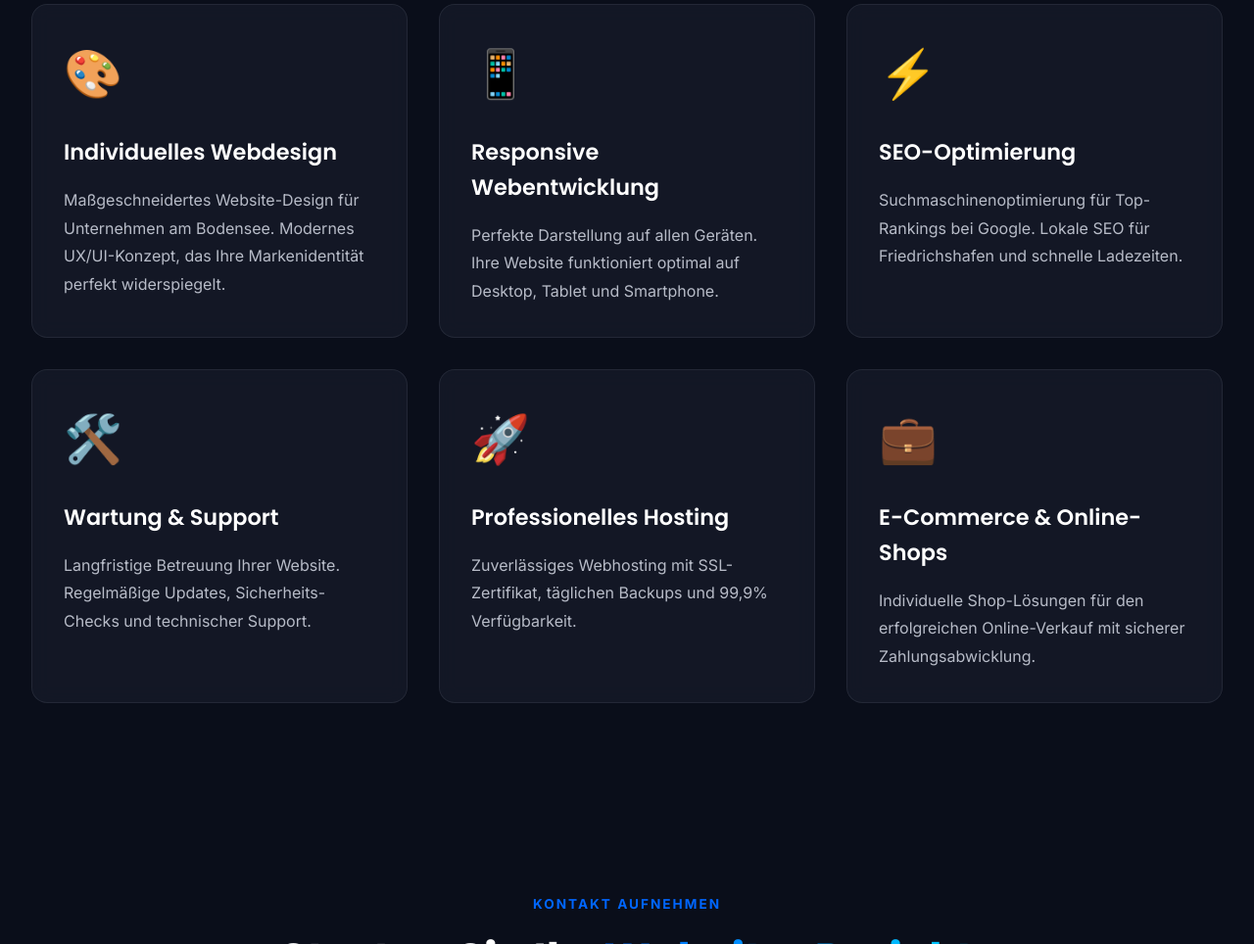
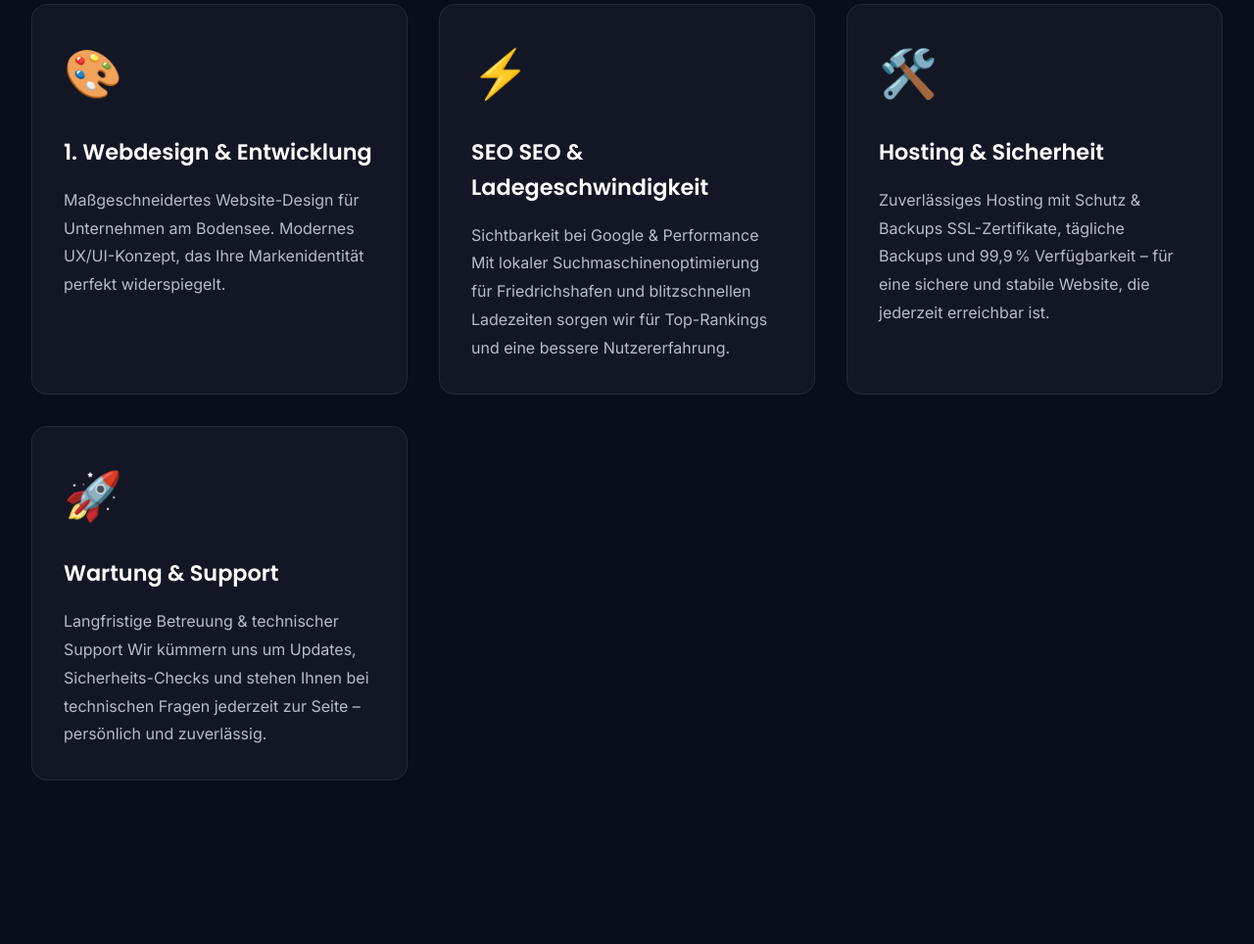
Before and after one commit to ewddigital-jpg/officialevoweb, a plain HTML site: page index.html in a window 1280 px wide. Shown: the part 1122-2086 px from the top of the page at 98% size. Drawn offline with Linux system fonts and the light colour scheme.

Commit message:
Update index.html

```diff
--- a/index.html
+++ b/index.html
@@ -965,34 +965,26 @@
         <div class="grid grid-3">
             <div class="card scroll-reveal">
                 <div class="card-icon">🎨</div>
-                <h3>Individuelles Webdesign</h3>
+                <h3>1. Webdesign & Entwicklung</h3>
                 <p>Maßgeschneidertes Website-Design für Unternehmen am Bodensee. Modernes UX/UI-Konzept, das Ihre Markenidentität perfekt widerspiegelt.</p>
             </div>
             <div class="card scroll-reveal">
-                <div class="card-icon">📱</div>
-                <h3>Responsive Webentwicklung</h3>
-                <p>Perfekte Darstellung auf allen Geräten. Ihre Website funktioniert optimal auf Desktop, Tablet und Smartphone.</p>
-            </div>
-            <div class="card scroll-reveal">
                 <div class="card-icon">⚡</div>
-                <h3>SEO-Optimierung</h3>
-                <p>Suchmaschinenoptimierung für Top-Rankings bei Google. Lokale SEO für Friedrichshafen und schnelle Ladezeiten.</p>
+                <h3>SEO SEO & Ladegeschwindigkeit</h3>
+                <p>Sichtbarkeit bei Google & Performance
+                Mit lokaler Suchmaschinenoptimierung für Friedrichshafen und blitzschnellen Ladezeiten sorgen wir für Top-Rankings und eine bessere Nutzererfahrung.</p>
             </div>
             <div class="card scroll-reveal">
                 <div class="card-icon">🛠️</div>
-                <h3>Wartung & Support</h3>
-                <p>Langfristige Betreuung Ihrer Website. Regelmäßige Updates, Sicherheits-Checks und technischer Support.</p>
+                <h3>Hosting & Sicherheit</h3>
+                <p>Zuverlässiges Hosting mit Schutz & Backups
+                  SSL-Zertifikate, tägliche Backups und 99,9 % Verfügbarkeit – für eine sichere und stabile Website, die jederzeit erreichbar ist. </p>
             </div>
             <div class="card scroll-reveal">
                 <div class="card-icon">🚀</div>
-                <h3>Professionelles Hosting</h3>
-                <p>Zuverlässiges Webhosting mit SSL-Zertifikat, täglichen Backups und 99,9% Verfügbarkeit.</p>
-            </div>
-            <div class="card scroll-reveal">
-                <div class="card-icon">💼</div>
-                <h3>E-Commerce & Online-Shops</h3>
-                <p>Individuelle Shop-Lösungen für den erfolgreichen Online-Verkauf mit sicherer Zahlungsabwicklung.</p>
-            </div>
+                <h3>Wartung & Support</h3>
+                <p>Langfristige Betreuung & technischer Support
+                 Wir kümmern uns um Updates, Sicherheits-Checks und stehen Ihnen bei technischen Fragen jederzeit zur Seite – persönlich und zuverlässig.</p>
         </div>
     </section>
 
```
